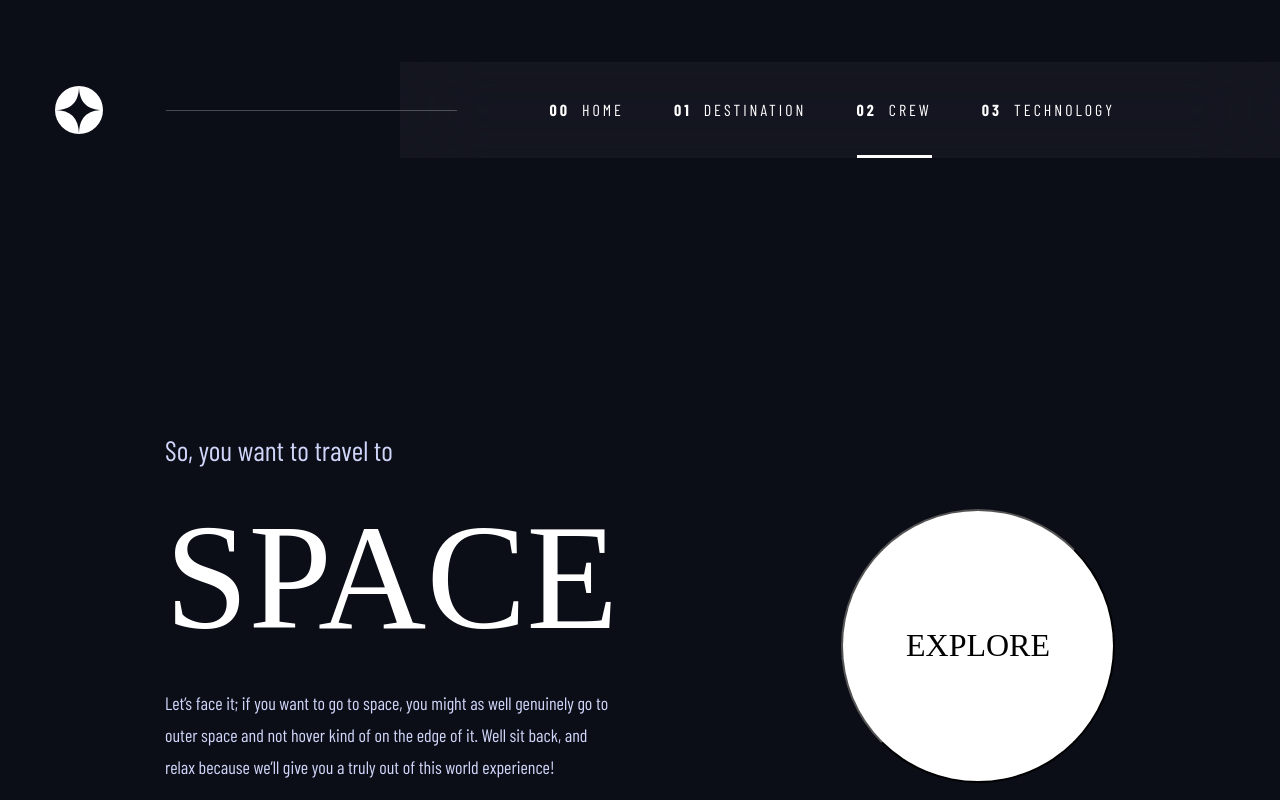
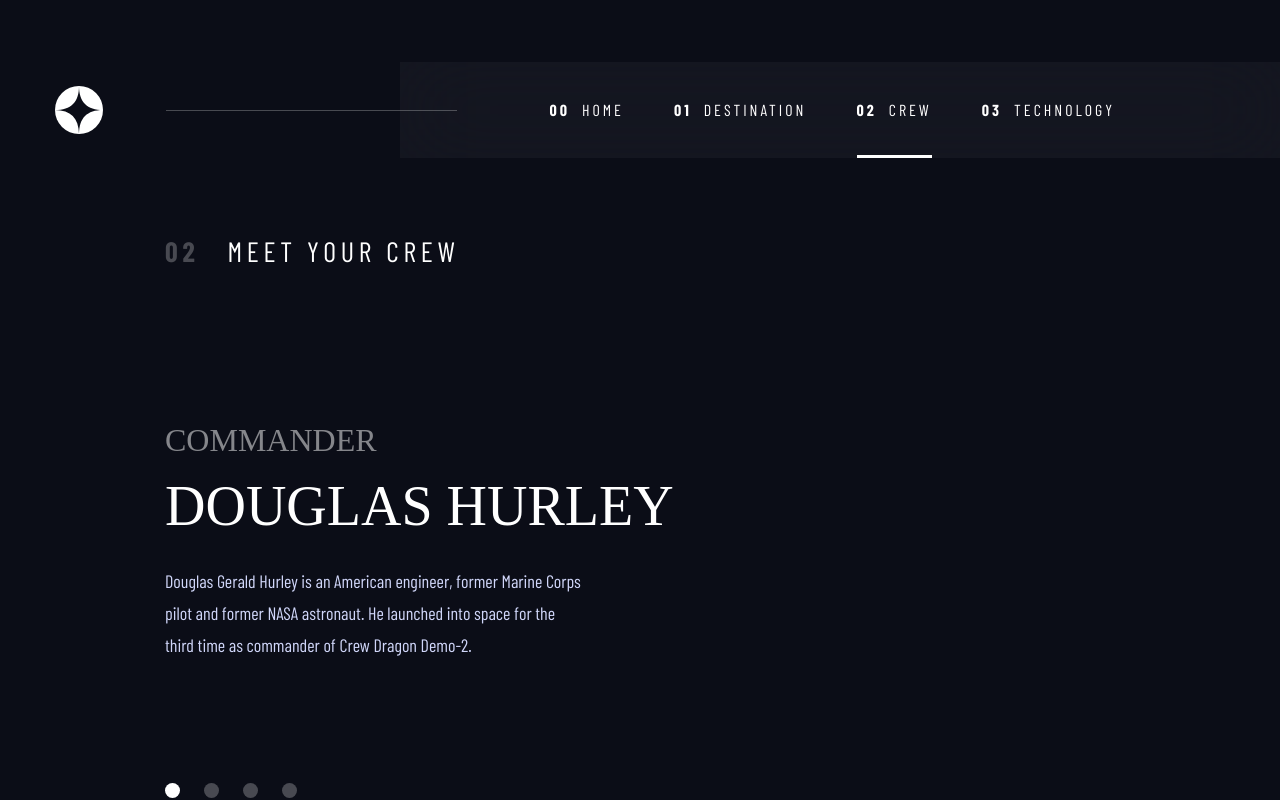
Before and after one commit to AvrahamKrol/space-journey, a React (Create React App) app: page /crew in a window 1280 px wide. Shown: the top 800 px of the page. Built offline with nearby package versions, Linux system fonts and the light colour scheme; a web font is replaced by a local one.

Commit message:
add crew page

```diff
--- a/src/App.js
+++ b/src/App.js
@@ -4,13 +4,14 @@ import HomePage from './pages/HomePage';
 import DestinationPage from './pages/Destination';
 import CrewPage from './pages/Crew';
 import TechPage from './pages/technology';
+import data from './data.json';
 
 function App() {
   return (
     <Routes>
       <Route path="/" element={<HomePage />} />
-      <Route path="/destination" element={<DestinationPage />} />
-      <Route path="/crew" element={<CrewPage />} />
+      <Route path="/destination" element={<DestinationPage destinations={data.destinations} />} />
+      <Route path="/crew" element={<CrewPage crewMembers={data.crew} />} />
       <Route path="/technology" element={<TechPage />} />
     </Routes>
   );
--- a/src/components/NavigationLink/index.jsx
+++ b/src/components/NavigationLink/index.jsx
@@ -5,11 +5,14 @@ const NavigationLink = ({ planets, onSelectPlanet }) => {
   const [active, setActive] = useState('MOON');
 
   const activateHandler = (event) => {
-    if (active !== event.target.innerText) {
-      setActive(event.target.innerText);
-      onSelectPlanet(event.target.innerText);
+    const btnText = event.target.innerText;
+
+    if (active !== btnText) {
+      setActive(btnText);
+      onSelectPlanet(btnText);
     }
   };
+
   return planets.map((planet, id) => (
     <button
       key={id}
--- /dev/null
+++ b/src/components/sections/CrewSection/index.css
@@ -0,0 +1,57 @@
+.sections-container {
+  display: flex;
+  justify-content: space-between;
+}
+.sections-container--left {
+  margin-left: 16.5rem;
+  margin-top: 7.6rem;
+}
+.sections-heading {
+  font-size: var(--sb-fs-bg);
+  text-transform: uppercase;
+  letter-spacing: 4.72px;
+  font-weight: 400;
+  margin-bottom: 9.7rem;
+  color: var(--white);
+}
+.sections-heading > span {
+  color: var(--white-darker);
+  font-weight: 700;
+  margin-right: 2.8rem;
+}
+.crew-details {
+  margin-top: 15.4rem;
+  max-width: 70rem;
+  margin-bottom: 22.9rem;
+}
+.crew-details__sub-heading {
+  font-family: var(--heading-font);
+  font-size: var(--hd-fs-sm);
+  font-weight: 400;
+  line-height: 3.7rem;
+  color: rgba(255, 255, 255, 0.5);
+}
+.crew-details__heading {
+  font-family: var(--heading-font);
+  font-size: var(--hd-fs-md);
+  font-weight: 400;
+  line-height: 6.4rem;
+  margin-top: 1.5rem;
+  color: var(--white);
+}
+.crew-details__details {
+  font-size: var(--text-fs);
+  font-weight: 400;
+  line-height: 3.2rem;
+  margin-top: 2.7rem;
+  max-width: 60%;
+  min-height: 13rem;
+}
+.crew-navigation {
+  margin-top: 8.8rem;
+}
+.sections-container--right {
+  max-width: 40.5rem;
+  margin-right: 16.5rem;
+  margin-top: 17.4rem;
+}
--- /dev/null
+++ b/src/components/sections/CrewSection/index.jsx
@@ -0,0 +1,31 @@
+import './index.css';
+
+//Components
+// import Image from '../../ui/Image';
+import CrewNavBtn from '../../ui/CrewNavBtn';
+
+const CrewSection = ({onSelectedId, crewMember, crewLength}) => {
+  const {role, name, bio, image} = crewMember
+
+  return (
+    <section className="sections-container">
+      <section className="sections-container--left">
+        <h3 className="sections-heading">
+          <span>02</span>
+          Meet your crew
+        </h3>
+        <div className="crew-details">
+          <h4 className="crew-details__sub-heading">{role.toUpperCase()}</h4>
+          <h3 className="crew-details__heading">{name.toUpperCase()}</h3>
+          <p className="crew-details__details">{bio} </p>
+          <div className="crew-navigation">
+            <CrewNavBtn onSelectedId={onSelectedId} crewLength={crewLength} />
+          </div>
+        </div>
+      </section>
+      <section className="sections-container--right"></section>
+    </section>
+  );
+};
+
+export default CrewSection;
--- a/src/components/sections/DestinationSection/index.css
+++ b/src/components/sections/DestinationSection/index.css
@@ -1,27 +1,28 @@
-.destination-container {
+.sections-container {
   display: flex;
   justify-content: space-between;
 }
-.destination-container--left {
+.sections-container--left {
   margin-left: 16.5rem;
   margin-top: 7.6rem;
 }
-.destination-heading {
+.sections-heading {
   font-size: var(--sb-fs-bg);
   text-transform: uppercase;
   letter-spacing: 4.72px;
   font-weight: 400;
   margin-bottom: 9.7rem;
 }
-.destination-heading > span {
+.sections-heading > span {
   color: var(--white-darker);
   font-weight: 700;
   margin-right: 2.8rem;
+  color: var(--white);
 }
 .destination-image {
   margin-left: 23rem;
 }
-.destination-container--right {
+.sections-container--right {
   max-width: 40.5rem;
   margin-right: 16.5rem;
   margin-top: 17.4rem;
--- a/src/components/sections/DestinationSection/index.jsx
+++ b/src/components/sections/DestinationSection/index.jsx
@@ -5,9 +5,9 @@ import Image from '../../ui/Image';
 const DestinationSection = ({ destination, navNames, onSelectPlanet }) => {
   const pic = destination.images.png;
   return (
-    <section className="destination-container">
-      <section className="destination-container--left">
-        <h3 className="destination-heading">
+    <section className="sections-container">
+      <section className="sections-container--left">
+        <h3 className="sections-heading">
           <span>01</span>
           Pick your destination
         </h3>
@@ -15,7 +15,7 @@ const DestinationSection = ({ destination, navNames, onSelectPlanet }) => {
           <Image imageSrc={pic} name={destination.name} />
         </div>
       </section>
-      <section className="destination-container--right">
+      <section className="sections-container--right">
         <NavigationLink planets={navNames} onSelectPlanet={onSelectPlanet} />
         <div className="destination-description">
           <h2 className="dest-heading">{destination.name.toUpperCase()}</h2>
--- /dev/null
+++ b/src/components/ui/CrewNavBtn/index.css
@@ -0,0 +1,13 @@
+.crewBtn {
+  background-color: var(--white-darker);
+  width: 1.5rem;
+  height: 1.5rem;
+  border-radius: 50%;
+  border: none;
+}
+.crewBtn:not(:last-child) {
+  margin-right: 2.4rem;
+}
+.crew-active{
+  background-color: var(--white);
+}
--- /dev/null
+++ b/src/components/ui/CrewNavBtn/index.jsx
@@ -0,0 +1,29 @@
+import { useState } from 'react';
+import './index.css';
+
+const CrewNavBtn = ({ crewLength, onSelectedId }) => {
+  const [isActive, setIsActive] = useState(0);
+
+  const activateHandler = (event) => {
+    const id = event.target.id;
+
+    setIsActive(id);
+    onSelectedId(id)
+  };
+
+  const btnsJSX = [];
+  for (let i = 0; i < crewLength; i++) {
+    btnsJSX[i] = (
+      <button
+        key={i}
+        id={i}
+        className={`crewBtn ${+isActive === i ? 'crew-active' : ''}`}
+        onClick={activateHandler}
+      ></button>
+    );
+  }
+
+  return btnsJSX;
+};
+
+export default CrewNavBtn;
--- a/src/pages/Crew/index.jsx
+++ b/src/pages/Crew/index.jsx
@@ -1,12 +1,22 @@
+import { useContext } from 'react';
 import PagesWrapper from '../../components/PagesWrapper';
 import Navigation from '../../components/Navigation';
-import Heading from '../../components/Heading';
+import CrewSection from '../../components/sections/CrewSection';
+import { Context } from '../../lib/Context/SelectedContext';
 
-const CrewPage = () => {
+const CrewPage = ({crewMembers}) => {
+  const [selectedMemberId, setSelectedMemberId] = useContext(Context);
+  const crewMember = crewMembers.find((member, index) =>
+    +selectedMemberId === index);
+
   return (
     <PagesWrapper>
       <Navigation />
-      <Heading />
+      <CrewSection
+        crewMember={crewMember}
+        onSelectedId={setSelectedMemberId}
+        crewLength={crewMembers.length}
+      />
     </PagesWrapper>
   );
 };
--- a/src/pages/Destination/index.jsx
+++ b/src/pages/Destination/index.jsx
@@ -1,14 +1,12 @@
 import { useContext } from 'react';
 import PagesWrapper from '../../components/PagesWrapper';
 import Navigation from '../../components/Navigation';
-import obj from '../../data.json';
 import DestinationSection from '../../components/sections/DestinationSection';
 
 import { Context } from '../../lib/Context/SelectedContext';
 
-const DestinationPage = () => {
+const DestinationPage = ({destinations}) => {
   const [selectedPlanet, setSelectedPlanet] = useContext(Context);
-  const { destinations } = obj;
   const navNames = destinations.map((destination) => destination.name);
   const selectedDestination = destinations.find(
     (destination) => destination.name.toUpperCase() === selectedPlanet
```
Also changed, not shown: src/logo.svg (deleted).
